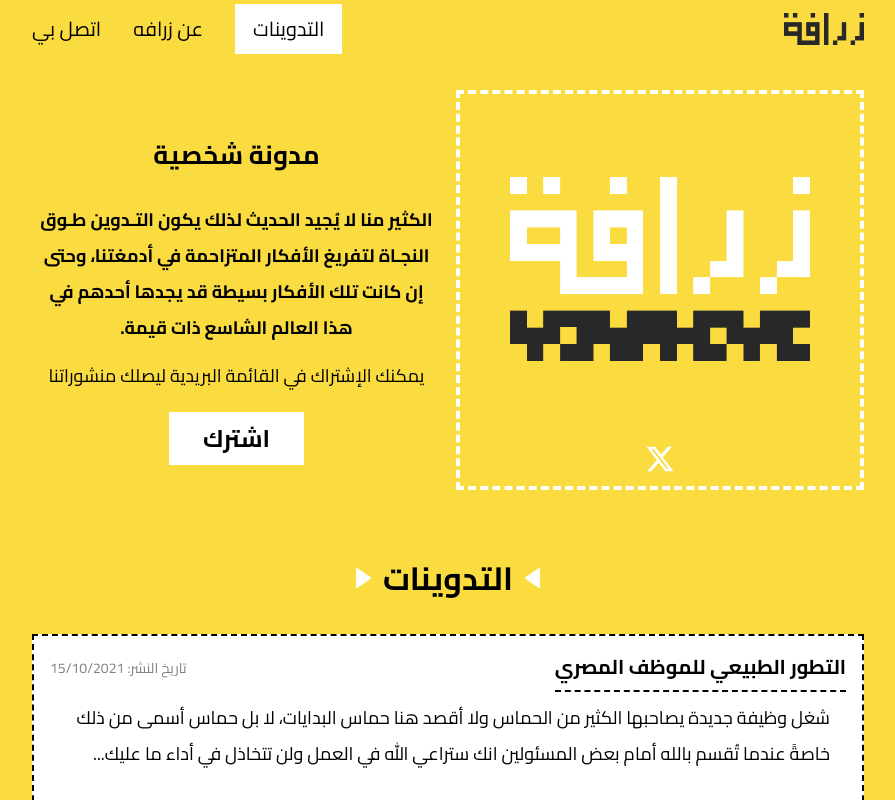
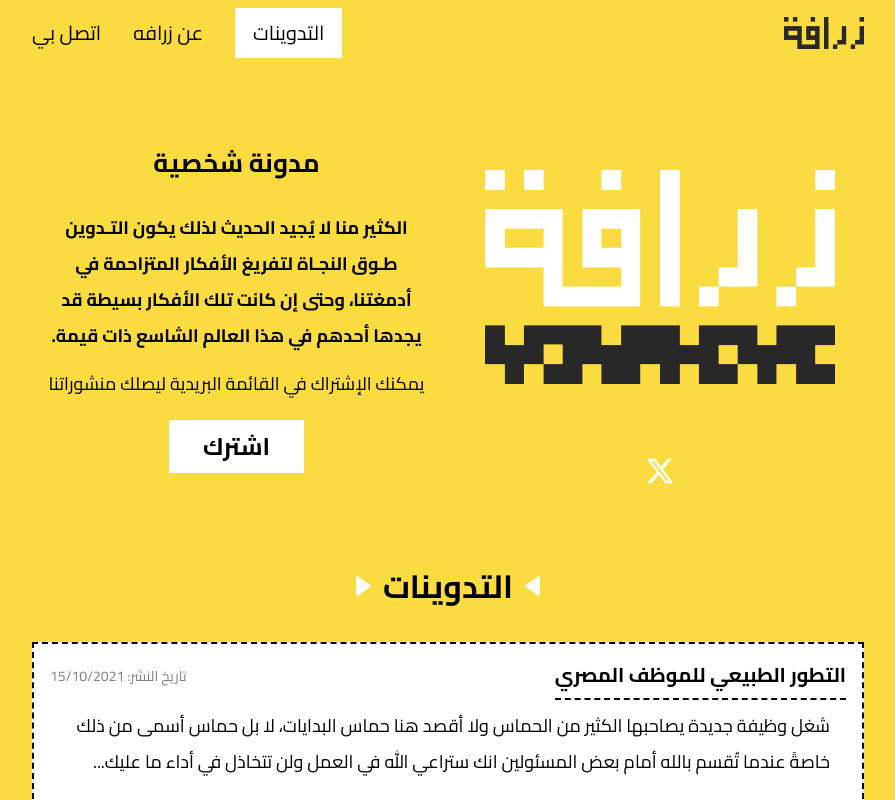
Before and after one commit to Giraffee-me/giraffee-blog, a React (Vite) app: page / in a window 1280 px wide. Shown: the top 800 px of the page, without its empty margins (192-1087 px from the left). Built offline with nearby package versions, Linux system fonts and the light colour scheme.

Commit message:
Home photo with out border

```diff
--- a/src/Components/About.jsx
+++ b/src/Components/About.jsx
@@ -13,7 +13,7 @@ function About() {
           <div className="flex justify-center mb-[1rem]">
               <div className="flex items-center gap-[.5rem] ">
                   <BiSolidLeftArrow  className="text-primary text-[1.5rem]"/>
-                  <h2 className="text-[1.5rem] font-bold ">زرافة </h2>
+                  <h2 className="text-[1.5rem] font-bold ">زرافة</h2>
                   <BiSolidRightArrow className="text-primary text-[1.5rem]"/>
               </div>
           </div>
--- a/src/Components/Home.jsx
+++ b/src/Components/Home.jsx
@@ -1,4 +1,4 @@
-import Blogs from "./Blogs/PostsContainer";
+import PostsContainer from "./Blogs/PostsContainer";
 import HomeHeader from "./HomeHeader";
 
 
@@ -7,7 +7,7 @@ function Home() {
   return (
     <section className=" pt-[2rem]">
         <HomeHeader/>
-        <Blogs/>
+        <PostsContainer />
     </section>
   );
 }
--- a/src/Components/HomeHeader.jsx
+++ b/src/Components/HomeHeader.jsx
@@ -4,15 +4,15 @@ import { FaXTwitter } from "react-icons/fa6";
 function HomeHeader() {
   return (
     <div className="w-smallSize sm:w-mainSize mx-auto flex flex-col lg:flex-row gap-[1rem] items-center">
-        <div className="h-[400px] w-full lg:w-[49%] border-dashed border-[4px] border-white flex flex-col justify-center items-center">
-            <img src={Home} alt="giraffee" className="w-[300px] m-auto"/>
+        <div className="h-[400px] w-full lg:w-[49%] flex flex-col justify-center items-center">
+            <img src={Home} alt="giraffee" className="w-[350px] m-auto"/>
             <a href="https://x.com/iAattia" target="_blank">
                 <FaXTwitter className="text-white text-3xl mb-3"/>
             </a>
         </div>
         <div className="w-full lg:w-[49%] text-center">
             <h2 className="text-[26px] font-bold text-center mb-[1rem] py-3">مدونة شخصية</h2>
-            <h4 className="text-[18px] font-bold leading-9 mb-[1rem]">
+            <h4 className="text-[18px] font-bold leading-9 mb-[1rem] px-3">
                 الكثير منا لا يُجيد الحديث لذلك يكون التـدوين طـوق النجـاة لتفريغ الأفكار المتزاحمة في أدمغتنا، وحتى إن كانت تلك الأفكار بسيطة قد يجدها أحدهم في هذا العالم الشاسع ذات قيمة.
             </h4>
             <p className="text-[18px] mb-[2rem]">يمكنك الإشتراك في القائمة البريدية ليصلك منشوراتنا</p>
--- a/src/Components/navbar/Navbar.jsx
+++ b/src/Components/navbar/Navbar.jsx
@@ -4,7 +4,7 @@ import logo from '../../assets/giraffee-logo.png'
 function Navbar() {
   return (
     <header className=' w-full'>
-        <div className='w-smallSize sm:w-mainSize mx-auto py-1 flex gap-2 justify-between items-center'>
+        <div className='w-smallSize sm:w-mainSize mx-auto py-2 flex gap-2 justify-between items-center'>
             <div className='w-[60px] sm:w-[80px]'>
                 <Link to="/">
                     <img src={logo} alt="logo" className='w-full'/>
```
